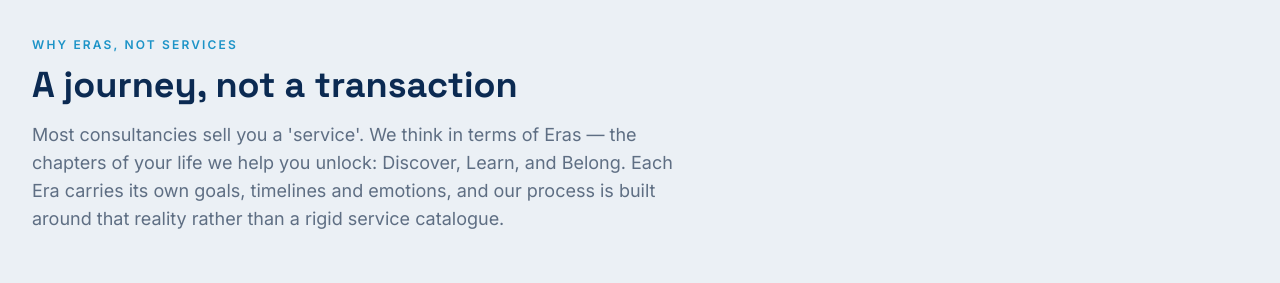
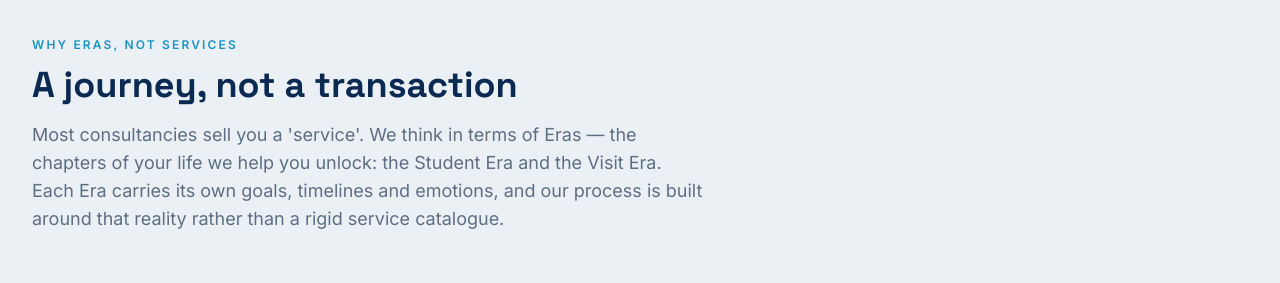
Before and after one commit to Maleesh3038/novera-website, a Next.js app: page /about in a window 1280 px wide. Shown: the part 1100-1383 px from the top of the page. Built offline with nearby package versions, Linux system fonts and the light colour scheme.

Commit message:
Update page.tsx

```diff
--- a/src/app/about/page.tsx
+++ b/src/app/about/page.tsx
@@ -1,11 +1,10 @@
 import type { Metadata } from "next";
 import { CheckCircle2 } from "lucide-react";
 import SectionHeading from "@/components/SectionHeading";
-import { team } from "@/data/team";
 
 export const metadata: Metadata = {
   title: "About Us",
-  description: "Learn about Novera International's story, mission, vision and the team behind the Discover, Learn and Belong Eras.",
+  description: "Learn about Novera International's story, mission and vision behind the Student and Visit Eras.",
 };
 
 const licenses = [
@@ -83,7 +82,7 @@ export default function AboutPage() {
           <SectionHeading
             eyebrow="Why Eras, not Services"
             title="A journey, not a transaction"
-            description="Most consultancies sell you a 'service'. We think in terms of Eras — the chapters of your life we help you unlock: Discover, Learn, and Belong. Each Era carries its own goals, timelines and emotions, and our process is built around that reality rather than a rigid service catalogue."
+            description="Most consultancies sell you a 'service'. We think in terms of Eras — the chapters of your life we help you unlock: the Student Era and the Visit Era. Each Era carries its own goals, timelines and emotions, and our process is built around that reality rather than a rigid service catalogue."
           />
         </div>
       </section>
@@ -102,6 +101,11 @@ export default function AboutPage() {
         </div>
       </section>
 
+      {/* ---------------------------------------------------------------
+          TEAM SECTION - thawakalikawa hide karala. Attha team details
+          labunaam, meeke pahala tika uncomment karala src/data/team.ts
+          eke details update karanna.
+      ----------------------------------------------------------------
       <section className="section bg-mist-2">
         <div className="container-page">
           <SectionHeading eyebrow="Our Consultants" title="Meet the team behind your journey" />
@@ -122,6 +126,7 @@ export default function AboutPage() {
           </div>
         </div>
       </section>
+      */}
 
       <section className="section">
         <div className="container-page">
```
